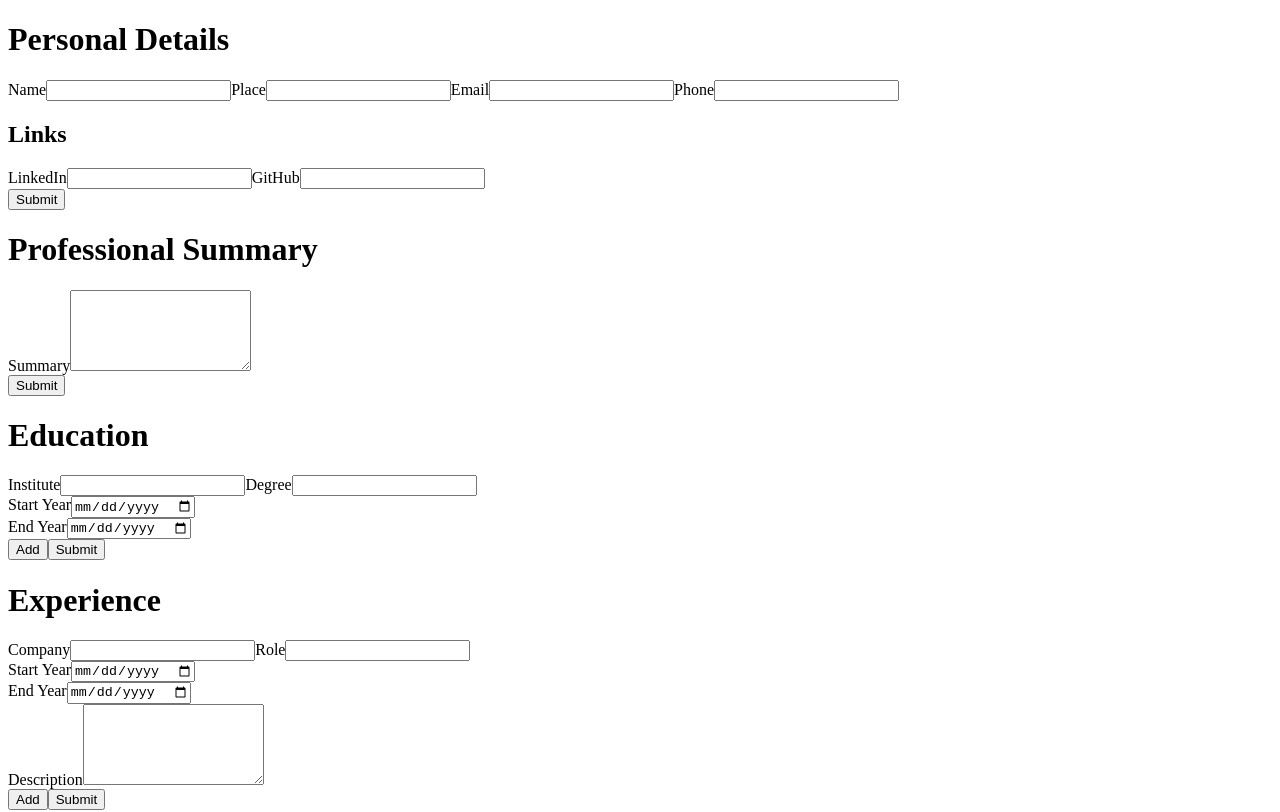
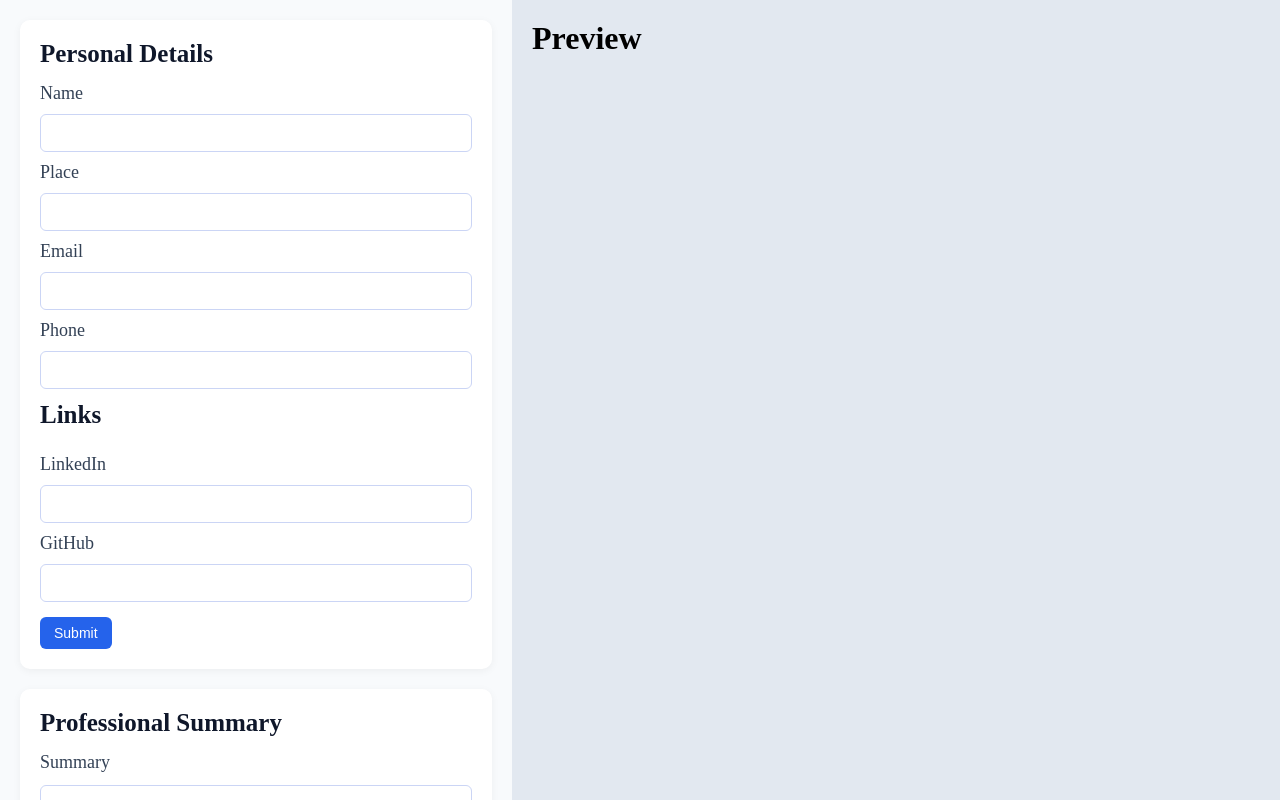
Before and after one commit to Sanskriti3104/cv-application, a React (Vite) app: page / in a window 1280 px wide. Shown: the top 812 px of the page. Built offline with nearby package versions, Linux system fonts and the light colour scheme.

Commit message:
Add styling for form Layout

```diff
--- a/src/components/forms/PersonalDetail.jsx
+++ b/src/components/forms/PersonalDetail.jsx
@@ -19,7 +19,7 @@ function PersonalDetail() {
         </div>
 
         <div className="section__group">
-          <h2>Links</h2>
+          <h1 className="section__title">Links</h1>
 
           <label htmlFor="personal-linkedin">LinkedIn</label>
           <input type="url" id="personal-linkedin" className="input-field" />
--- a/src/main.jsx
+++ b/src/main.jsx
@@ -1,5 +1,6 @@
 import { StrictMode } from 'react'
 import { createRoot } from 'react-dom/client'
+import "./styles/main.css";
 import App from './App.jsx'
 
 createRoot(document.getElementById('root')).render(
--- /dev/null
+++ b/src/styles/main.css
@@ -0,0 +1,98 @@
+* {
+    margin: 0;
+    padding: 0;
+    box-sizing: border-box;
+}
+
+.app-container {
+    display: flex;
+    height: 100vh;
+    background-color: #f8fafc;
+}
+
+.form-container {
+    width: 40%;
+    padding: 20px;
+    overflow-y: auto;
+}
+
+.preview-container {
+    width: 60%;
+    padding: 20px;
+    background-color: #e2e8f0;
+}
+
+.section {
+    background: white;
+    padding: 20px;
+    margin-bottom: 20px;
+    border-radius: 10px;
+    box-shadow: 0 2px 8px rgba(0, 0, 0, 0.05);
+}
+
+.section__title {
+    font-size: 25px;
+    margin-bottom: 15px;
+    color: #0f172a;
+}
+
+.section__form {
+    display: flex;
+    flex-direction: column;
+    gap: 12px;
+}
+
+.section__group {
+    display: flex;
+    flex-direction: column;
+    gap: 10px;
+}
+
+.section__row {
+    display: flex;
+    gap: 10px;
+}
+
+.section__row>div {
+    flex: 1;
+}
+
+label {
+  font-size: 18px;
+  color: #334155;
+}
+
+.input-field {
+  padding: 10px;
+  border: 1px solid #cbd5f5;
+  border-radius: 6px;
+  font-size: 14px;
+  outline: none;
+}
+
+.input-field:focus {
+  border-color: #2563eb;
+}
+
+.section__actions {
+  margin-top: 15px;
+  display: flex;
+  gap: 10px;
+}
+
+.btn {
+  padding: 8px 14px;
+  border: none;
+  border-radius: 6px;
+  cursor: pointer;
+  font-size: 14px;
+}
+
+.btn--primary {
+  background-color: #2563eb;
+  color: white;
+}
+
+.btn--secondary {
+  background-color: #e2e8f0;
+}
```
